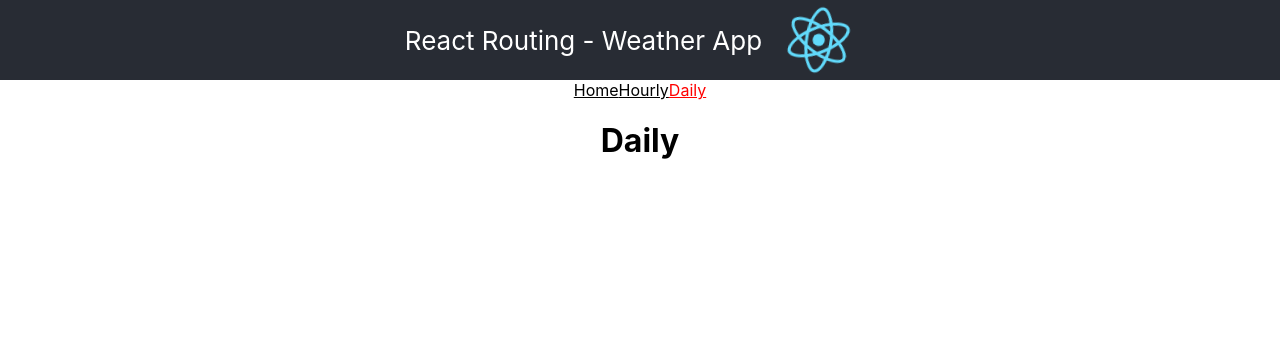
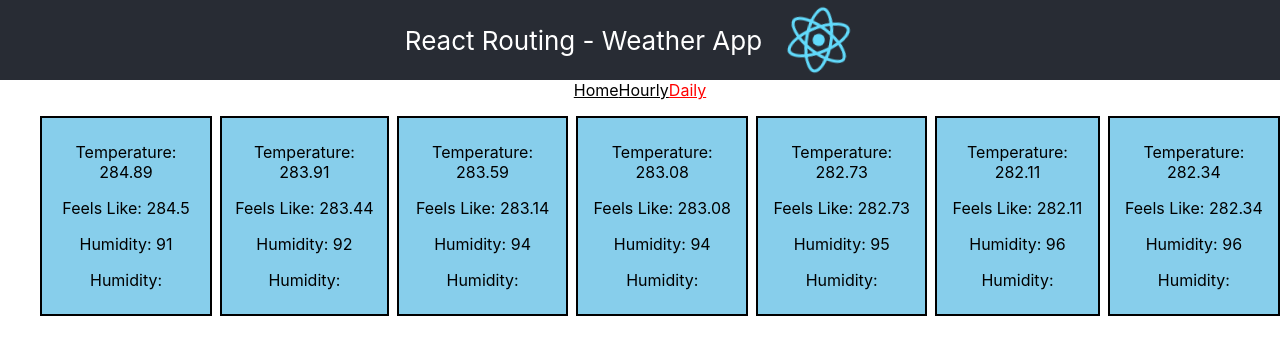
Before and after one commit to cogh0020/mad9135-a2-react-routing, a React (Create React App) app: page /daily in a window 1280 px wide. Shown: the top 354 px of the page. Built offline with nearby package versions, Linux system fonts and the light colour scheme.

Commit message:
Added json file for testing, wrote CSS for day and hour card styling

```diff
--- a/src/App.css
+++ b/src/App.css
@@ -1,3 +1,7 @@
+li {
+  list-style-type: none;
+}
+
 .App {
   text-align: center;
 }
@@ -30,6 +34,18 @@
   background-color: skyblue;
 }
 
+.weather-card {
+  border: .15rem solid black;
+  padding: .5rem;
+  background-color: skyblue;
+}
+
+.weather-card-list {
+  display: flex;
+  flex-direction: row;
+  gap: .5rem;
+}
+
 .App-header {
   background-color: #282c34;
   min-height: 10vh;
--- a/src/App.js
+++ b/src/App.js
@@ -1,7 +1,10 @@
 import {Route, Routes, useRoutes, Navigate} from 'react-router'
+import {useState, useEffect} from 'react'
 
 import { getForecast, createWeatherIcon } from './weather.service'
 import { getGeolocation } from './map.service'
+
+import TestData from './testData.json'
 
 import Home from './Pages/Home/Home'
 import Hourly from './Pages/Hourly/Hourly'
@@ -15,9 +18,17 @@ import NotFound from './Pages/NotFound/NotFound'
 
 function App() {
 
+  const [respData, setRespData] = useState([])
+
+  const fakeHourlyData = TestData
+
+
   async function doFetch(searchValue){
     try {
-      //Make fetch call, store data in variable
+      let data = getForecast()
+      console.log(data)
+
+
     } catch (err) {
       console.log('Error fetching:', err)
     }
@@ -31,9 +42,9 @@ function App() {
       <Header/>
       <NavBar/>
       <Routes>
-        <Route path="/" element={<Home/>}/>
-        <Route path="/hourly" element={<Hourly/>}/>
-        <Route path="/daily" element={<Daily/>}/>
+        <Route path="/" element={<Home weatherData={fakeHourlyData} />}/>
+        <Route path="/hourly" element={<Hourly weatherData={fakeHourlyData}/>}/>
+        <Route path="/daily" element={<Daily weatherData={fakeHourlyData}/>}/>
         <Route path="*" element={<NotFound/>}/>
       </Routes>
     </div>
--- a/src/Pages/Daily/Daily.js
+++ b/src/Pages/Daily/Daily.js
@@ -1,8 +1,21 @@
 import React from 'react'
 
-function Daily(){
+function Daily({weatherData}){
 
-  return(<h1>Daily</h1>
+  const myDailyWeather = weatherData.list
+  console.log(myDailyWeather)
+
+  return (
+    <ul className="weather-card-list">
+      {myDailyWeather.map((day)=>(
+        <li className=" weather-card" key={day.dt}>
+          <p>Temperature: {day.main.temp}</p>
+          <p>Feels Like: {day.main.feels_like}</p>
+          <p>Humidity: {day.main.humidity}</p>
+          <p>Humidity: {day.weather.description}</p>
+        </li>
+      ))}
+    </ul>
   )
 }
 
--- a/src/Pages/Home/Home.js
+++ b/src/Pages/Home/Home.js
@@ -1,7 +1,7 @@
 import React from 'react'
 import {useNavigate} from 'react-router-dom'
 
-function Home(){
+function Home(weatherData){
   const navigate = useNavigate()
 
   return (
--- a/src/Pages/Hourly/Hourly.js
+++ b/src/Pages/Hourly/Hourly.js
@@ -1,9 +1,22 @@
 import React from 'react'
 
-function Hourly(){
+function Hourly({weatherData}){
 
-  return (<h1>Hourly</h1>)
+  const myHourlyWeather = weatherData.list
+  console.log(myHourlyWeather)
 
+  return (
+    <ul className="weather-card-list">
+      {myHourlyWeather.map((hour)=>(
+        <li className=" weather-card" key={hour.dt}>
+          <p>Temperature: {hour.main.temp}</p>
+          <p>Feels Like: {hour.main.feels_like}</p>
+          <p>Humidity: {hour.main.humidity}</p>
+          <p>Humidity: {hour.weather.description}</p>
+        </li>
+      ))}
+    </ul>
+  )
 }
 
 export default Hourly
--- /dev/null
+++ b/src/testData.json
@@ -0,0 +1,156 @@
+{
+  "message": "Count: 24",
+  "cod": "200",
+  "city_id": 2885679,
+  "calctime": 0.004101027,
+  "cnt": 24,
+  "list": [
+    {
+      "dt": 1665003600,
+      "main": {
+        "temp": 284.89,
+        "feels_like": 284.5,
+        "pressure": 1025,
+        "humidity": 91,
+        "temp_min": 283.2,
+        "temp_max": 287.33
+      },
+      "wind": { "speed": 1.34, "deg": 45, "gust": 2.24 },
+      "clouds": { "all": 20 },
+      "weather": [
+        {
+          "id": 801,
+          "main": "Clouds",
+          "description": "few clouds",
+          "icon": "02n"
+        }
+      ]
+    },
+    {
+      "dt": 1665007200,
+      "main": {
+        "temp": 283.91,
+        "feels_like": 283.44,
+        "pressure": 1026,
+        "humidity": 92,
+        "temp_min": 282.13,
+        "temp_max": 286.77
+      },
+      "wind": { "speed": 1.79, "deg": 45, "gust": 2.68 },
+      "clouds": { "all": 17 },
+      "weather": [
+        {
+          "id": 801,
+          "main": "Clouds",
+          "description": "few clouds",
+          "icon": "02n"
+        }
+      ]
+    },
+    {
+      "dt": 1665010800,
+      "main": {
+        "temp": 283.59,
+        "feels_like": 283.14,
+        "pressure": 1026,
+        "humidity": 94,
+        "temp_min": 282.2,
+        "temp_max": 286.22
+      },
+      "wind": { "speed": 1.34, "deg": 0, "gust": 2.68 },
+      "clouds": { "all": 14 },
+      "weather": [
+        {
+          "id": 801,
+          "main": "Clouds",
+          "description": "few clouds",
+          "icon": "02n"
+        }
+      ]
+    },
+    {
+      "dt": 1665014400,
+      "main": {
+        "temp": 283.08,
+        "feels_like": 283.08,
+        "pressure": 1026,
+        "humidity": 94,
+        "temp_min": 282.13,
+        "temp_max": 286.22
+      },
+      "wind": { "speed": 0.89, "deg": 0, "gust": 1.79 },
+      "clouds": { "all": 13 },
+      "weather": [
+        {
+          "id": 801,
+          "main": "Clouds",
+          "description": "few clouds",
+          "icon": "02n"
+        }
+      ]
+    },
+    {
+      "dt": 1665018000,
+      "main": {
+        "temp": 282.73,
+        "feels_like": 282.73,
+        "pressure": 1027,
+        "humidity": 95,
+        "temp_min": 281.2,
+        "temp_max": 285.11
+      },
+      "wind": { "speed": 0.89, "deg": 0, "gust": 2.68 },
+      "clouds": { "all": 0 },
+      "weather": [
+        {
+          "id": 800,
+          "main": "Clear",
+          "description": "clear sky",
+          "icon": "01n"
+        }
+      ]
+    },
+    {
+      "dt": 1665021600,
+      "main": {
+        "temp": 282.11,
+        "feels_like": 282.11,
+        "pressure": 1027,
+        "humidity": 96,
+        "temp_min": 280.2,
+        "temp_max": 284.92
+      },
+      "wind": { "speed": 0.89, "deg": 45, "gust": 1.79 },
+      "clouds": { "all": 0 },
+      "weather": [
+        {
+          "id": 800,
+          "main": "Clear",
+          "description": "clear sky",
+          "icon": "01n"
+        }
+      ]
+    },
+    {
+      "dt": 1665025200,
+      "main": {
+        "temp": 282.34,
+        "feels_like": 282.34,
+        "pressure": 1028,
+        "humidity": 96,
+        "temp_min": 280.2,
+        "temp_max": 285.11
+      },
+      "wind": { "speed": 0.45, "deg": 0, "gust": 1.79 },
+      "clouds": { "all": 0 },
+      "weather": [
+        {
+          "id": 800,
+          "main": "Clear",
+          "description": "clear sky",
+          "icon": "01n"
+        }
+      ]
+    }
+  ]
+}
```
